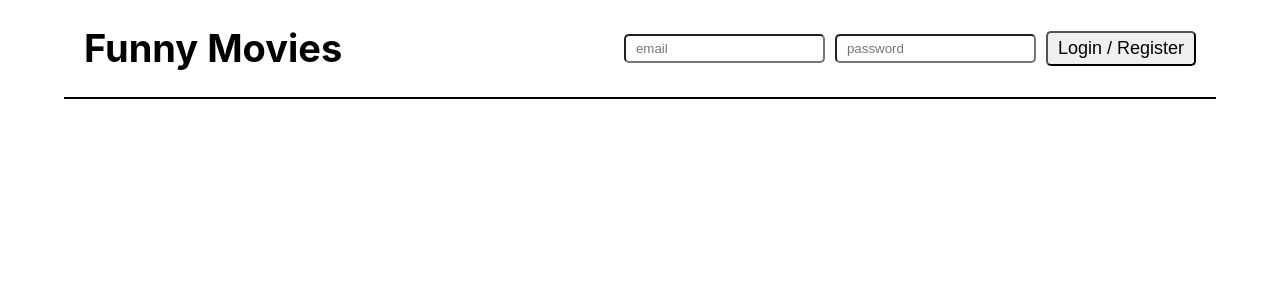
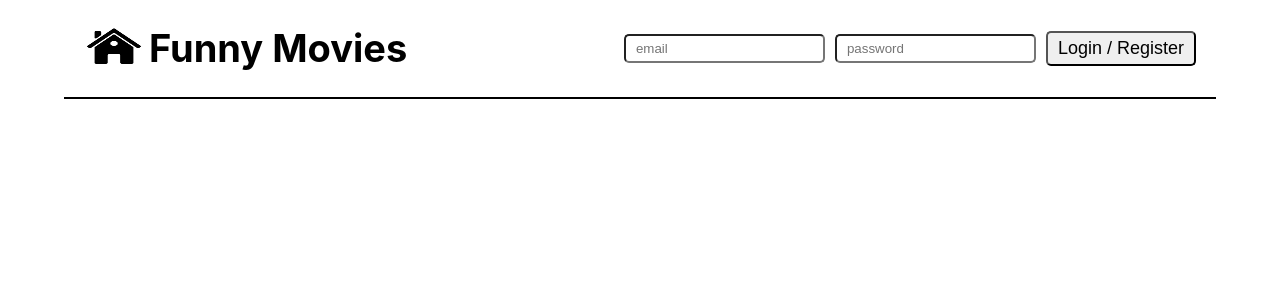
Before and after one commit to Antonio-Corleone/funnyMoviesProj, a Next.js app: page / in a window 1280 px wide. Shown: the top 300 px of the page. Built offline with nearby package versions, Linux system fonts and the light colour scheme; no server answers; the database is empty.

Commit message:
Improve UI mainNavigation

```diff
--- a/components/layout/logo.js
+++ b/components/layout/logo.js
@@ -1,10 +1,20 @@
+import Image from 'next/image';
 import { Fragment } from 'react';
 import classes from './logo.module.css'
 
 export default function Logo() {
   return (
-    <Fragment>
-        <h1 className={classes.logo}>Funny Movies</h1>
-    </Fragment>
+    <div className={classes.content}>
+      <div className={classes.img}>
+        <Image
+          src="/img/home.jpg"
+          alt="Logo"
+          width={60}
+          height={40}
+        />
+      </div>
+      <h1 className={classes.logo}>Funny Movies</h1>
+      <div className={classes.clear}></div>
+    </div>
   )
 }
--- a/components/layout/logo.module.css
+++ b/components/layout/logo.module.css
@@ -1,8 +1,26 @@
+.content{
+  display: flex;
+  align-items: center;
+}
 .logo {
   font-size: 38px;
+  margin-left: 5px;
 }
-@media only screen and (max-width: 991px){
+.clear{
+  clear: both;
+}
+@media only screen and (max-width: 1024px){
   .logo {
     font-size: 30px;
   }
 }
+@media only screen and (max-width: 991px){
+  .logo {
+    font-size: 28px;
+  }
+}
+@media only screen and (max-width: 699px){
+  .logo {
+    font-size: 22px;
+  }
+}
```
Also changed, not shown: public/img/home.jpg (added).
